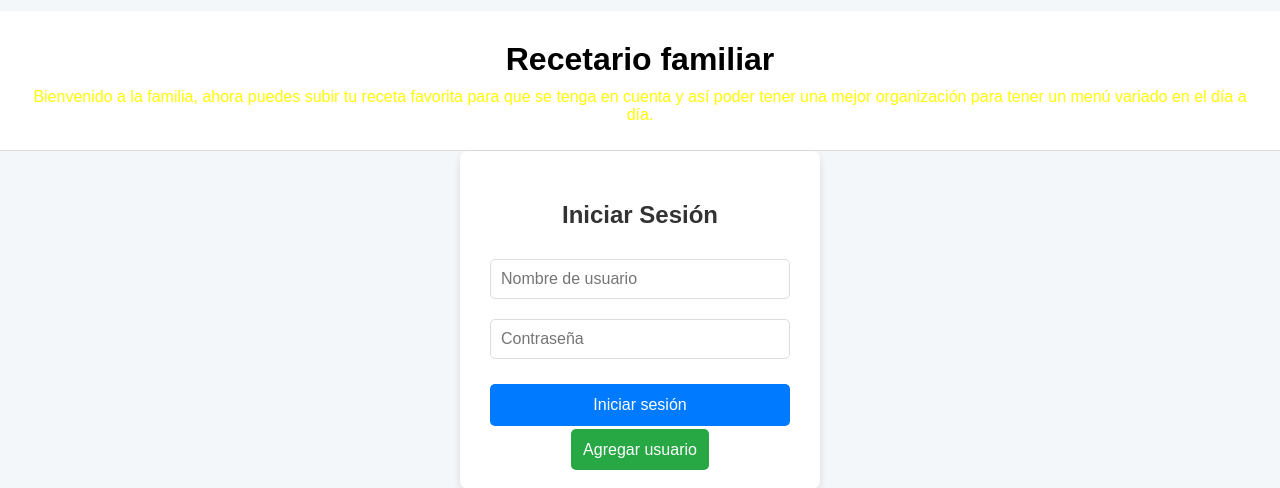
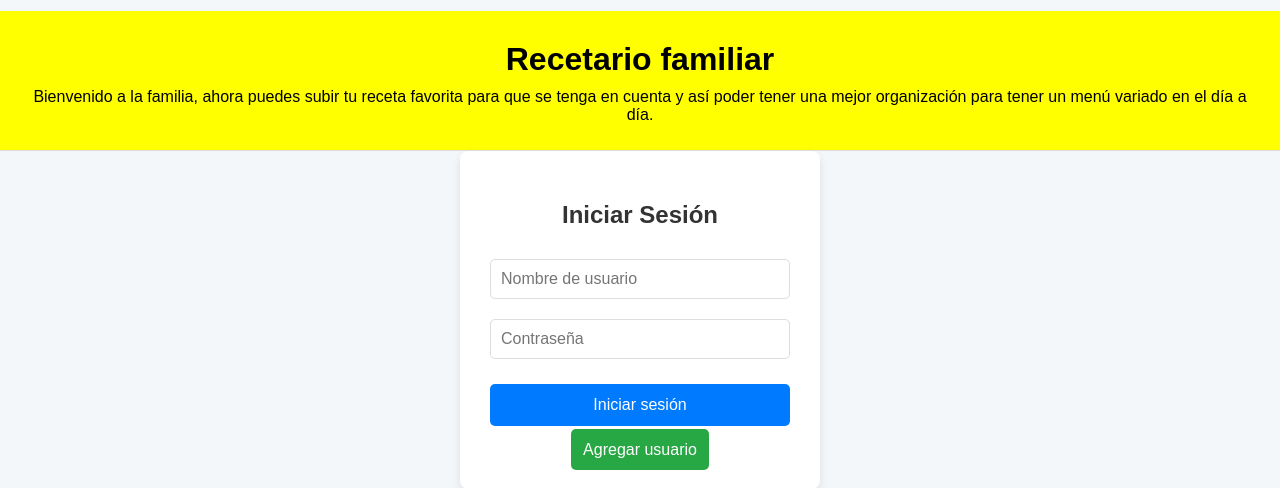
Before and after one commit to Centurionromano/15.entrega, a PHP site: page / in a window 1280 px wide. Shown: the top 488 px of the page. Run offline with PHP 8.4, Linux system fonts and the light colour scheme.

Commit message:
Header update

```diff
--- a/index.php
+++ b/index.php
@@ -223,7 +223,7 @@ footer {
 .main-header {
     text-align: center;
     padding: 30px 20px 10px 20px;
-    background-color: #fff;
+    background-color: yellow;
     border-bottom: 1px solid #ddd;
 }
 
@@ -236,7 +236,7 @@ footer {
 .main-header p {
     margin-top: 10px;
     font-size: 1rem;
-    color: yellow;
+    color: black;
     max-width: fit-content;
     margin-left: auto;
     margin-right: auto;
```
